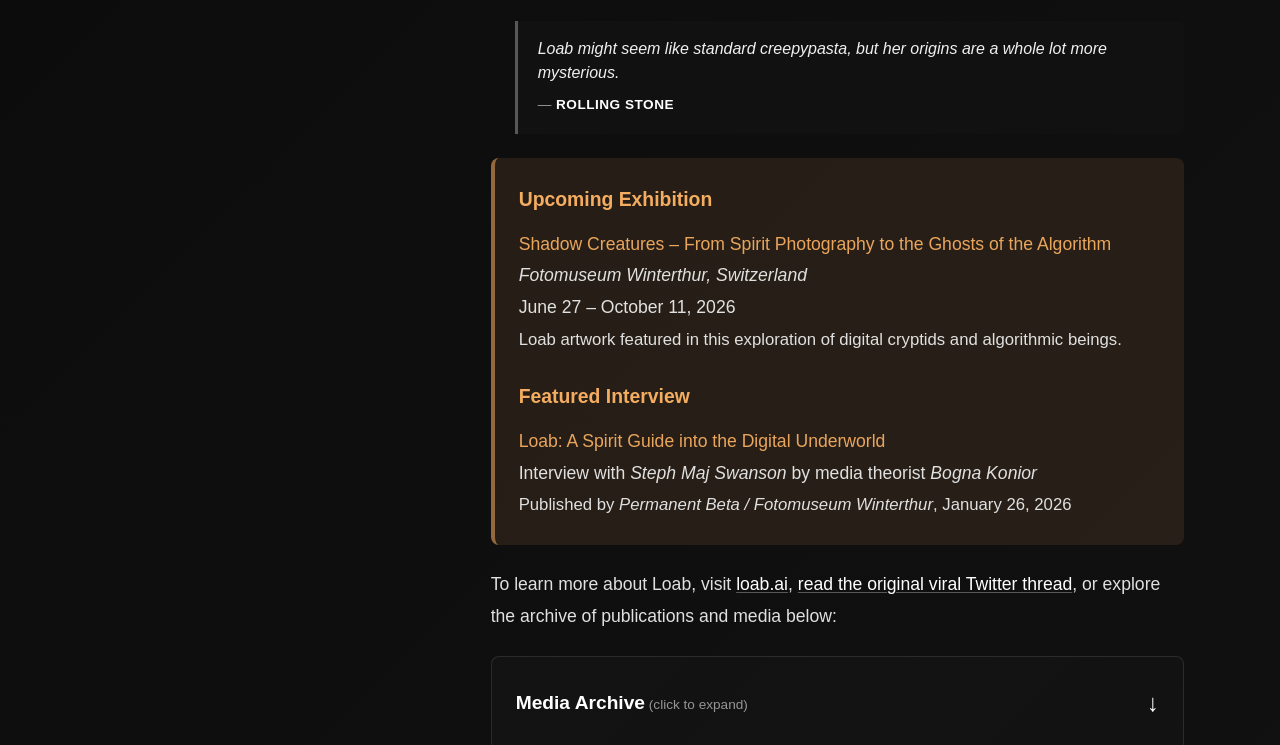
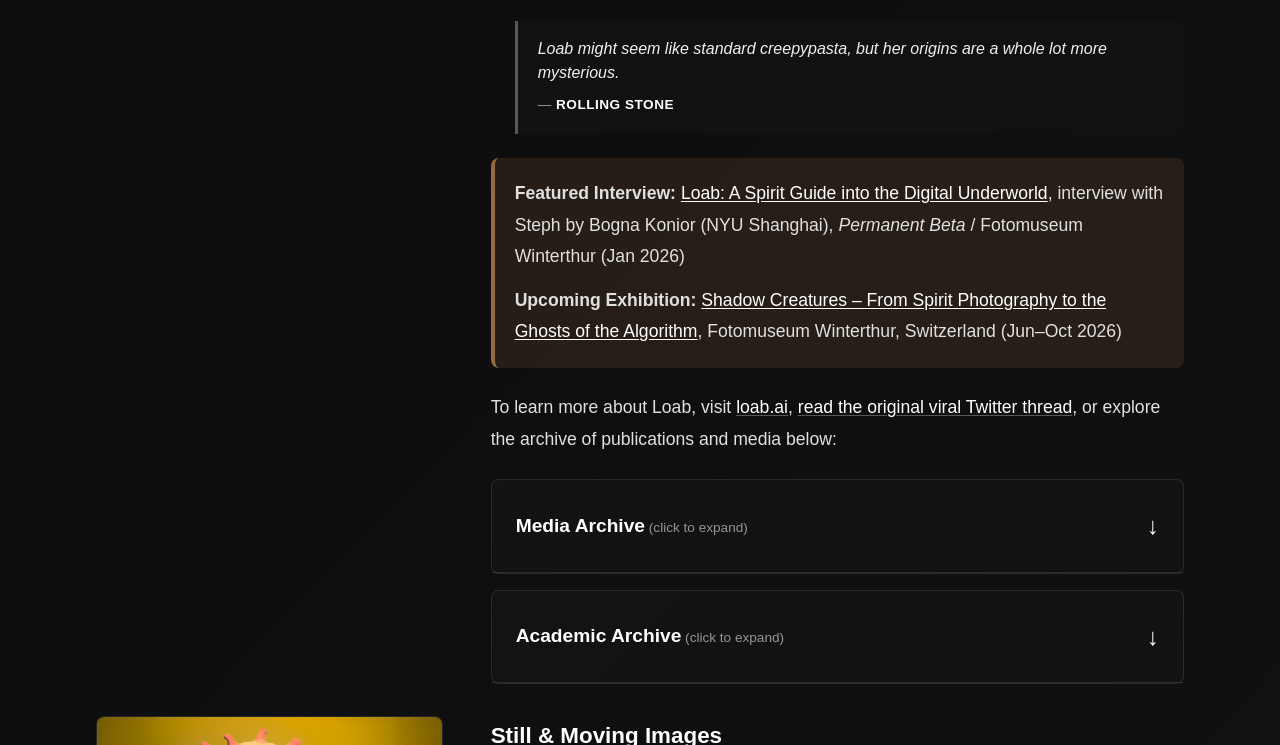
Before and after one commit to Storkarhu/supercompositemedia, a plain HTML site: page index_20260126_ex.html in a window 1280 px wide. Shown: the part 1611-2356 px from the top of the page. Drawn offline with Linux system fonts and the light colour scheme.

Commit message:
Add files via upload

```diff
--- a/index_20260126_ex.html
+++ b/index_20260126_ex.html
@@ -964,7 +964,7 @@
                                 </div>
                             </div>
 
-                            <p>For general enquiries, speaking engagements, or commission requests, please email <a href="/cdn-cgi/l/email-protection#12717d7c66737166526167627760717d7f627d3c617b6677"><span class="__cf_email__" data-cfemail="ff9c90918b9e9c8bbf8c8a8f9a8d9c90928f90d18c968b9a">[email&#160;protected]</span></a>.</p>
+                            <p>For general enquiries, speaking engagements, or commission requests, please email <a href="mailto:contact@supercompo.site">contact@supercompo.site</a>.</p>
                         </div>
                     </div>
                 </div>
@@ -996,20 +996,15 @@
                                 <div class="quote-source">Rolling Stone</div>
                             </div>
 
-                            <div style="background: rgba(255, 180, 100, 0.1); border-left: 4px solid rgba(255, 180, 100, 0.5); padding: 1.5rem; margin: 1.5rem 0; border-radius: 8px;">
-                                <h3 style="margin: 0 0 0.75rem 0; font-size: 1.1em; color: rgba(255, 180, 100, 0.95);">Upcoming Exhibition</h3>
-                                <p style="margin: 0 0 1.5rem 0;">
-                                    <strong><a href="https://www.fotomuseum.ch/en/exhibitions-post/schattenwesen-von-der-geisterfotografie-zu-den-phantomen-des-algorithmus/" target="_blank" rel="noopener noreferrer" style="color: rgba(255, 180, 100, 0.9); text-decoration: none;">Shadow Creatures – From Spirit Photography to the Ghosts of the Algorithm</a></strong><br>
-                                    <em>Fotomuseum Winterthur, Switzerland</em><br>
-                                    <time datetime="2026-06-27">June 27</time> – <time datetime="2026-10-11">October 11, 2026</time><br>
-                                    <span style="font-size: 0.95em;">Loab artwork featured in this exploration of digital cryptids and algorithmic beings.</span>
+							   <div style="background: rgba(255, 180, 100, 0.1); border-left: 4px solid rgba(255, 180, 100, 0.5); padding: 1.25rem; margin: 1.5rem 0; border-radius: 8px;">
+                                <p style="margin: 0 0 0.75rem 0;">
+                                    <strong>Featured Interview:</strong>
+                                    <a href="https://www.permanentbeta.network/episode/219" target="_blank" rel="noopener noreferrer" style="color: #ffffff; text-decoration: underline;">Loab: A Spirit Guide into the Digital Underworld</a>, interview with Steph by Bogna Konior (NYU Shanghai), <em>Permanent Beta</em> / Fotomuseum Winterthur (<time datetime="2026-01-26">Jan 2026</time>)
                                 </p>
 
-                                <h3 style="margin: 0 0 0.75rem 0; font-size: 1.1em; color: rgba(255, 180, 100, 0.95);">Featured Interview</h3>
                                 <p style="margin: 0;">
-                                    <strong><a href="https://www.permanentbeta.network/episode/219" target="_blank" rel="noopener noreferrer" style="color: rgba(255, 180, 100, 0.9); text-decoration: none;">Loab: A Spirit Guide into the Digital Underworld</a></strong><br>
-                                    Interview with <em>Steph Maj Swanson</em> by media theorist <em>Bogna Konior</em><br>
-                                    <span style="font-size: 0.95em;">Published by <em>Permanent Beta / Fotomuseum Winterthur</em>, <time datetime="2026-01-26">January 26, 2026</time></span>
+                                    <strong>Upcoming Exhibition:</strong>
+                                    <a href="https://www.fotomuseum.ch/en/exhibitions-post/schattenwesen-von-der-geisterfotografie-zu-den-phantomen-des-algorithmus/" target="_blank" rel="noopener noreferrer" style="color: #ffffff; text-decoration: underline;">Shadow Creatures – From Spirit Photography to the Ghosts of the Algorithm</a>, Fotomuseum Winterthur, Switzerland (<time datetime="2026-06-27">Jun</time>–<time datetime="2026-10-11">Oct 2026</time>)
                                 </p>
                             </div>
 
@@ -1771,7 +1766,7 @@
         </div>
     </div>
 
-<script data-cfasync="false" src="/cdn-cgi/scripts/5c5dd728/cloudflare-static/email-decode.min.js"></script><script>
+<script>
         // Mobile navigation toggle
         document.getElementById('navToggle').addEventListener('click', () => {
             document.getElementById('navLinks').classList.toggle('active');
@@ -1870,4 +1865,11 @@
             entries.forEach(entry => {
                 if (entry.isIntersecting) {
                     entry.target.style.opacity = '1';
-                    e
+                    entry.target.style.transform = 'translateY(0)';
+                }
+            });
+        }, observerOptions);
+
+        // Observe all sections for animation
+        document.addEventListener('DOMContentLoaded', function() {
+            document.queryS
```
